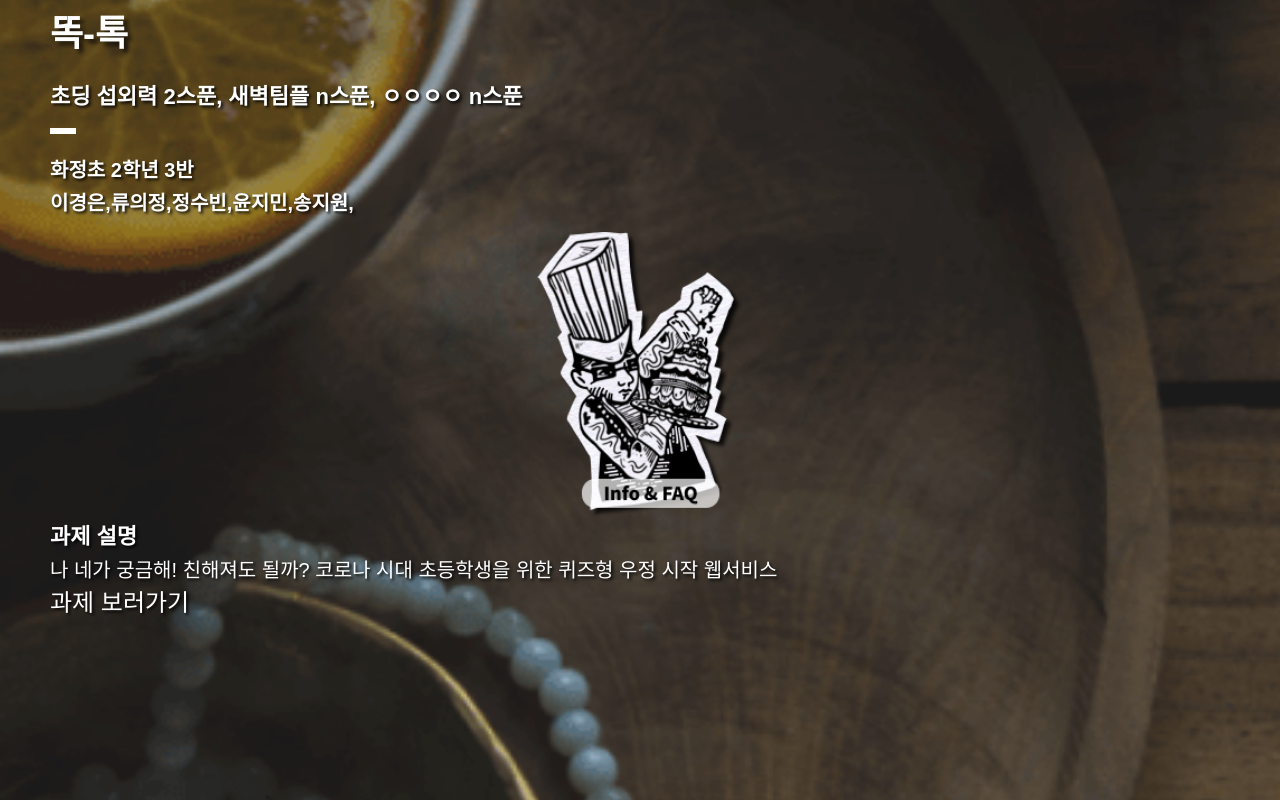
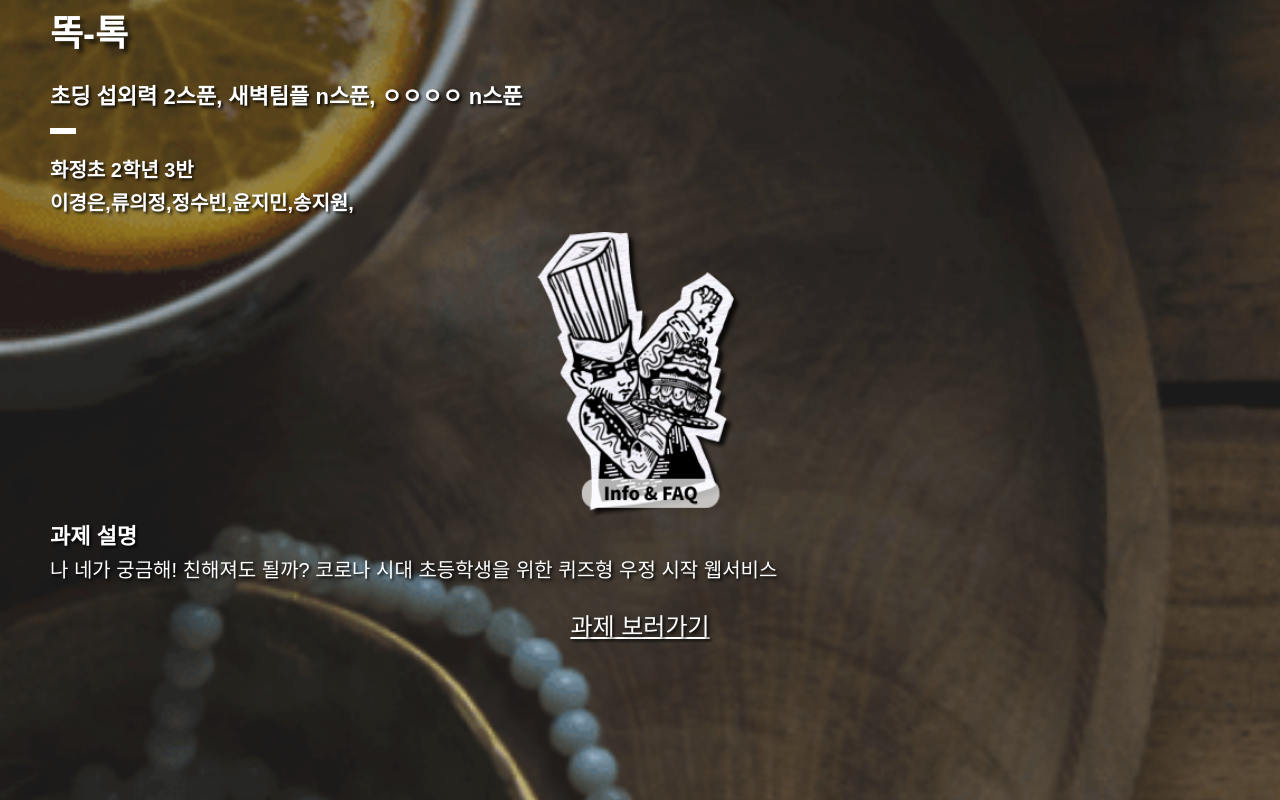
Before and after one commit to isc-exhibition/exhibition-web, a React (Create React App) app: page /assginment in a window 1280 px wide. Built offline with nearby package versions, Linux system fonts and the light colour scheme.

Commit message:
:art: fix assignment page design

```diff
--- a/src/pages/AssignmentPage/AssignmentPage.module.scss
+++ b/src/pages/AssignmentPage/AssignmentPage.module.scss
@@ -63,10 +63,9 @@
 
         a {
             font-size: 24px;
-            text-decoration: none;
             color: white;
             margin-top: 24px;
-            margin: auto;
+            display: flex;
+            justify-content: center;
         }
-
 }
```
